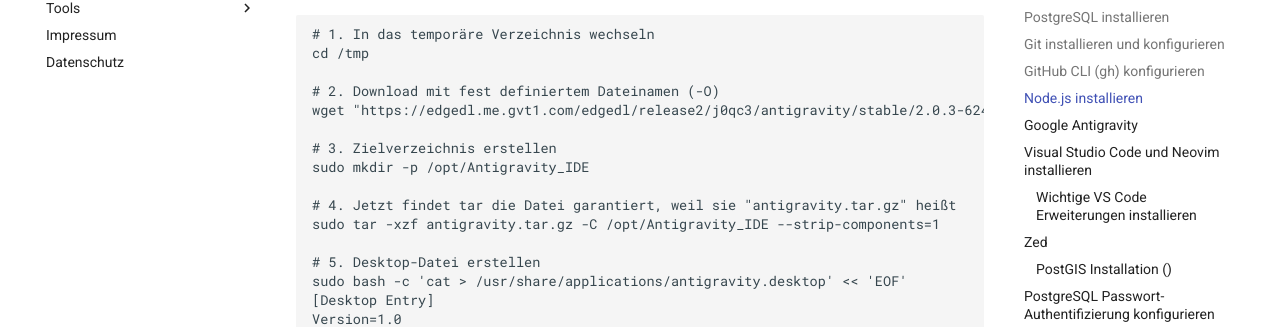
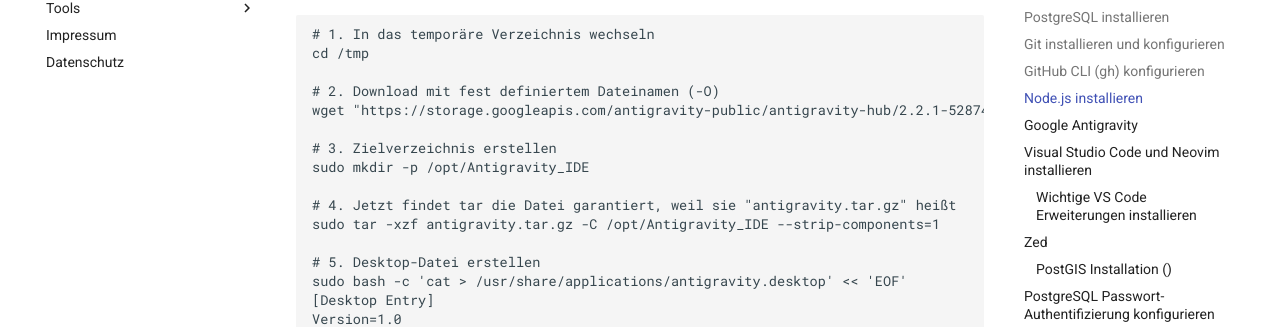
Before and after one commit to thorstenkloehn/dokument, an MkDocs documentation site: the page built from docs/IDE/index.md, in a window 1280 px wide and 900 px high, scrolled down 1966 px. Shown: the part 235-562 px from the top of the window. Built offline with MkDocs 1.6.1 and Material for MkDocs 9.7.7, drawn with Linux system fonts in a browser that asks for light colours; some of the changed text lies outside the part shown.

Commit message:
Dokumentation: Aktualisierung der Antigravity-IDE-Download-URL und Go-Version sowie Anpassung der dotnet-Befehle

````diff
--- a/docs/IDE/index.md
+++ b/docs/IDE/index.md
@@ -98,7 +98,7 @@
 cd /tmp
 
 # 2. Download mit fest definiertem Dateinamen (-O)
-wget "https://edgedl.me.gvt1.com/edgedl/release2/j0qc3/antigravity/stable/2.0.3-6242596486512640/linux-x64/Antigravity%20IDE.tar.gz" -O antigravity.tar.gz
+wget "https://storage.googleapis.com/antigravity-public/antigravity-hub/2.2.1-5287492581195776/linux-x64/Antigravity.tar.gz" -O antigravity.tar.gz
 
 # 3. Zielverzeichnis erstellen
 sudo mkdir -p /opt/Antigravity_IDE
@@ -226,8 +226,8 @@
 ```bash
 cd $HOME
 sudo rm -rf /usr/local/go
-wget https://go.dev/dl/go1.26.3.linux-amd64.tar.gz
-sudo tar -C /usr/local -xzf go1.26.3.linux-amd64.tar.gz
+wget https://go.dev/dl/go1.26.4.linux-amd64.tar.gz
+sudo tar -C /usr/local -xzf go1.26.4.linux-amd64.tar.gz
 echo 'export PATH=$PATH:/usr/local/go/bin' >> ~/.bashrc
 echo 'export GOPATH=$HOME/go' >> ~/.bashrc
 echo 'export PATH=$PATH:$GOPATH/bin' >> ~/.bashrc
````
Also changed, not shown: other parts of docs/IDE/index.md (+2 -3 lines).
